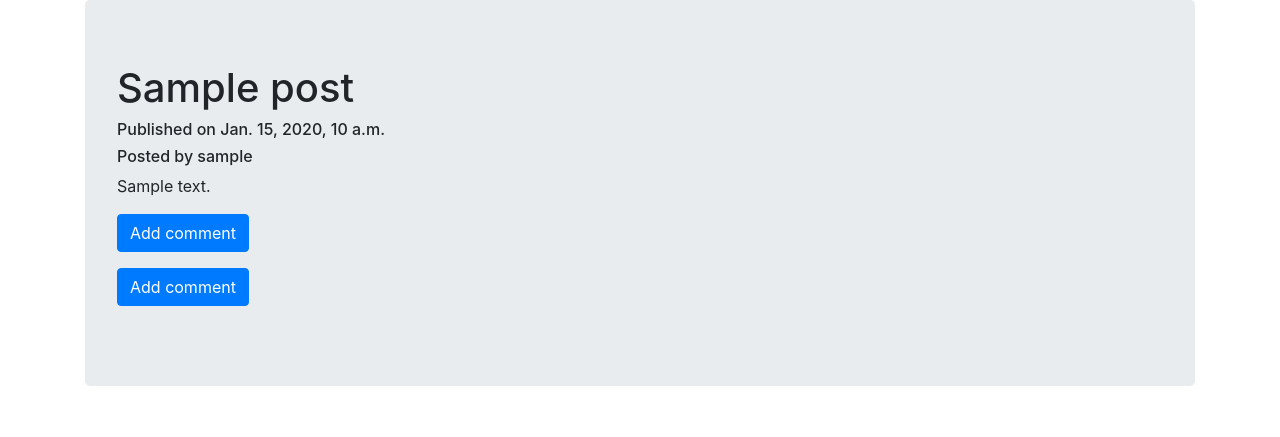
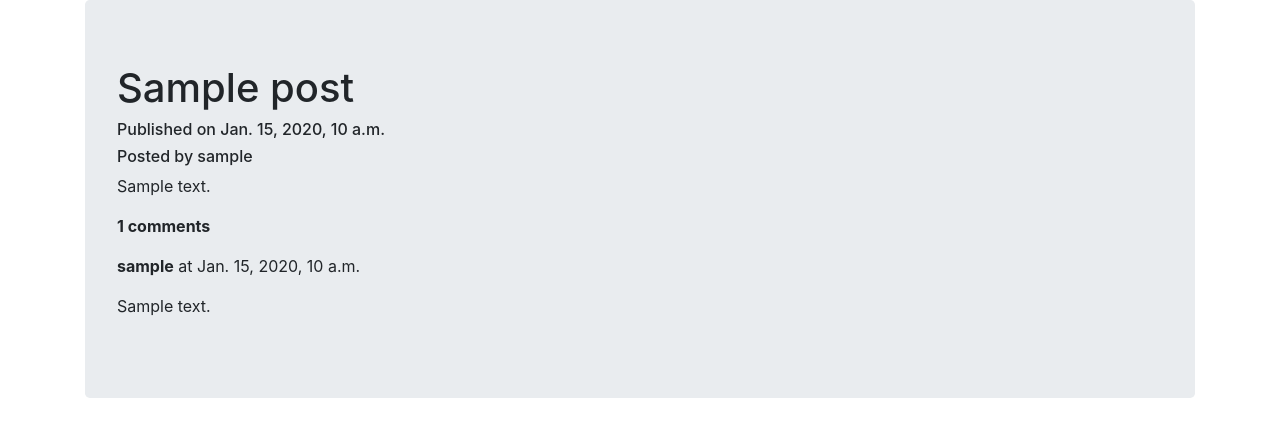
Before and after one commit to josepsa/Latest_blog, a Django app: page /blog_app/post_details/1/ in a window 1280 px wide. Shown: the part 104-541 px from the top of the page. Run offline with Django 3.2, Linux system fonts and the light colour scheme; tables that the repository leaves empty hold one stand-in row (values such as "Sample post"); some libraries are stand-ins or nearby versions.

Commit message:
Added comment module

```diff
--- a/blog_app/forms.py
+++ b/blog_app/forms.py
@@ -8,5 +8,5 @@ class PostForm(forms.ModelForm):
 
 class CommentForm(forms.ModelForm):
     class Meta():
-        models=models.Comment
+        model=models.Comment
         fields=('text',)
--- a/blog_app/models.py
+++ b/blog_app/models.py
@@ -36,7 +36,8 @@ class Post(models.Model):
 
 
 class Comment(models.Model):
-    post=models.ForeignKey(Post,on_delete=models.CASCADE,blank=True,null=True)
+    post=models.ForeignKey(Post,on_delete=models.CASCADE,blank=True,null=True,related_name='comments')
+    ##this related name is used in templates
     text=models.TextField()
     created_date = models.DateTimeField(default=timezone.now)
     created_by=models.ForeignKey(User,on_delete=models.CASCADE,blank=True,null=True,default=None)
--- a/blog_app/templates/blog_app/post_details.html
+++ b/blog_app/templates/blog_app/post_details.html
@@ -6,9 +6,16 @@
         <div><h6>Published on {{ post.published_date }}</h6></div>
         <h6>Posted by {{ post.author }}</h6>
         <p>{{ post.text }}</p>
-        <p><a class="btn btn-primary" href="{% url 'blog_app:add_comment' pk=post.pk %}">Add comment</a></p>
-        <p><a class="btn btn-primary " href="{% url 'bog_app:post_add_comment' pk=post.pk %}">Add comment</a></p>
+        {% if user.is_authenticated %}
+            <a class="btn btn-primary" href="{% url 'blog_app:add_comment' pk=post.pk %}">Add comment</a>
+        {% endif %}
+        <p><strong>{{ post.comments.count }} comments</strong></p>
+        {% for i in post.comments.all %}
+<!--            'comments' comes from related name of models foregin key-->
+                <p><strong>{{ i.created_by }}</strong> at {{ i.created_date }}</p>
+                <p>{{ i.text|safe|linebreaks }}</p>
 
+        {% endfor %}
     {% else %}
         <h6>Posted by {{ post.author }}</h6>
         <h6>Not published</h6>
--- a/blog_app/templates/blog_app/post_lists.html
+++ b/blog_app/templates/blog_app/post_lists.html
@@ -6,8 +6,9 @@
       <div>
           <h1><a href="{% url 'blog_app:post_details' pk=i.pk %}">{{ i.title }}</a> </h1>
       </div>
-          <p>Published on:{{ i.published_date|date:"g:i:s A d-M-Y" }}</p>
-          <p>Posted by {{ i.author }}</p>
+            <p>Published on: {{ i.published_date }}</p>
+            <p>Posted by <strong>{{ i.author }}</strong></p>
+            <p>{{ i.comments.count }} Comments</p>
       {% endfor %}
   </div>
 {% endblock %}
--- a/blog_app/urls.py
+++ b/blog_app/urls.py
@@ -11,5 +11,5 @@ urlpatterns = [
     path('post_drafts_list',views.PostDraftView.as_view(),name='post_drafts_list'),
     path('post_drafts_details/<int:pk>/',views.PostDraftDetailsView.as_view(),name='post_drafts_details'),
     path('post_publish/<int:pk>/publish',views.post_publish,name='post_publish'),
-    path('post_comment/<int:pk>/add_comment',views.CommentCreateView.as_view(),name='add_comment')
+    path('post_comment/<int:pk>/add_comment',views.add_comment,name='add_comment')
 ]
--- a/blog_app/views.py
+++ b/blog_app/views.py
@@ -48,8 +48,16 @@ def post_publish(request,pk):
     post.publish()
     return redirect('blog_app:post_details',pk=pk)
 
-
-class CommentCreateView(generic.CreateView,mixins.LoginRequiredMixin):
-    model = models.Comment
-    template_name = 'blog_app/add_comment.html'
-    form_class = forms.CommentForm
+@decorators.login_required
+def add_comment(request,pk):
+    post_name=get_object_or_404(models.Post,pk=pk)
+    if request.method=='POST':
+        form=forms.CommentForm(request.POST)
+        if form.is_valid():
+            comment=form.save(commit=False)
+            comment.post=post_name
+            comment.save()
+            return redirect('blog_app:post_details',pk=post_name.pk)
+    else:
+        form=forms.CommentForm
+        return render(request, 'blog_app/add_comment.html', {'form': form})  #this if for the GET request to return form
```
